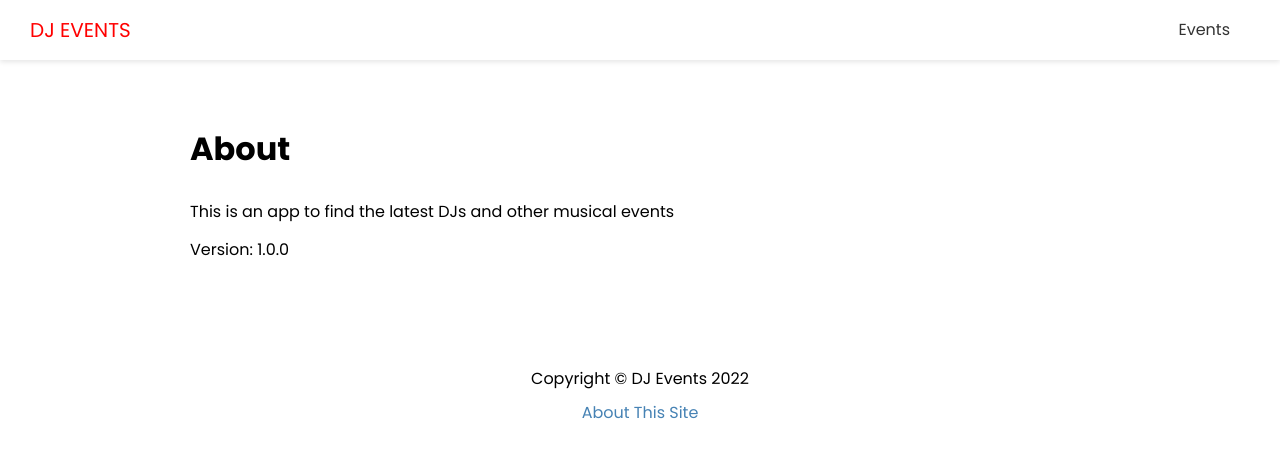
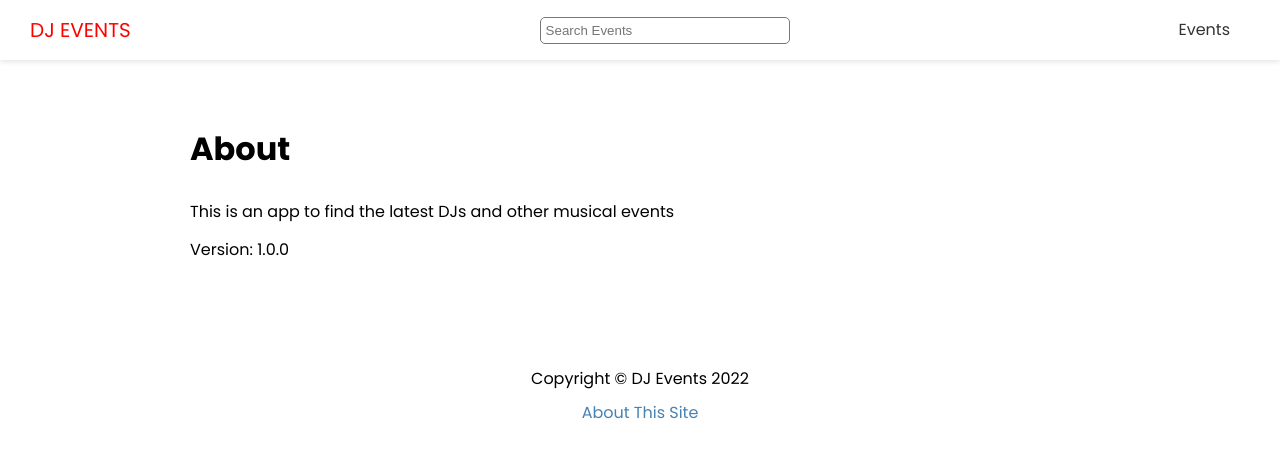
Before and after one commit to trizzi/Dj-Web-App-1, a Next.js app: page /about in a window 1280 px wide. Shown: the top 458 px of the page. Built offline with nearby package versions, Linux system fonts and the light colour scheme.

Commit message:
Added Search Component

```diff
--- a/components/Header.js
+++ b/components/Header.js
@@ -1,4 +1,5 @@
 import Link from 'next/link';
+import Search from './Search';
 import styles from '@/styles/Header.module.css';
 
 export default function Header() {
@@ -9,6 +10,8 @@ export default function Header() {
           <a>DJ Events</a>
         </Link>
       </div>
+
+      <Search />
 
       <nav>
         <ul>
--- /dev/null
+++ b/components/Search.js
@@ -0,0 +1,28 @@
+import { useState } from 'react';
+import { useRouter } from 'next/router';
+import styles from '@/styles//Search.module.css';
+
+export default function Search() {
+  const [term, setTerm] = useState('');
+
+  const router = useRouter();
+
+  const handleSubmit = (e) => {
+    e.preventDefault();
+
+    router.push(`/events/search?term=${term}`);
+    setTerm('');
+  };
+  return (
+    <div className={styles.search}>
+      <form onSubmit={handleSubmit}>
+        <input
+          type='text'
+          value={term}
+          onChange={(e) => setTerm(e.target.value)}
+          placeholder='Search Events'
+        />
+      </form>
+    </div>
+  );
+}
--- /dev/null
+++ b/styles/Search.module.css
@@ -0,0 +1,7 @@
+.search input {
+    width: 250px;
+    height: 35;
+    padding: 5px;
+    border: 1px #777 solid;
+    border-radius: 5px
+}
```
